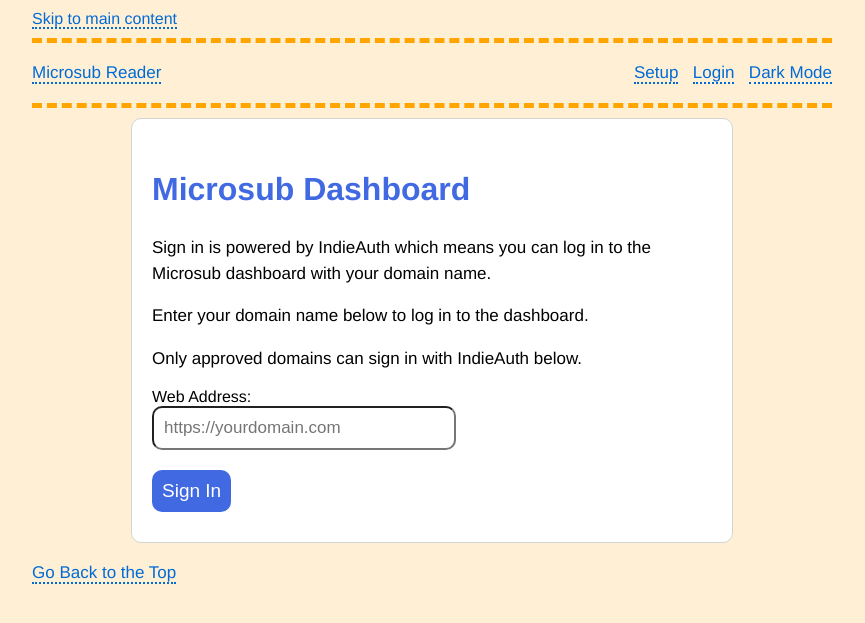
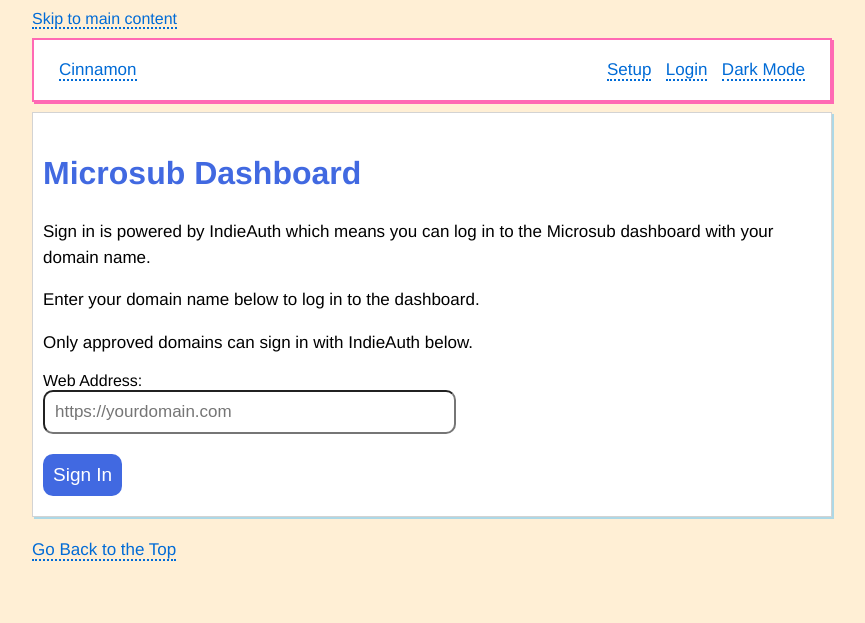
Before and after one commit to capjamesg/cinnamon, a Flask app: page /login in a window 1280 px wide. Shown: the top 623 px of the page, without its empty margins (208-1073 px from the left). Run offline with Flask 2, Linux system fonts and the light colour scheme; parts of the project's set-up code (start-up, migrations or seed data) failed here and were passed over.

Commit message:
continue ui changes, change auth logic, change authorship logic in feed polling

```diff
--- a/feeds/json_feed.py
+++ b/feeds/json_feed.py
@@ -89,7 +89,7 @@ def process_json_feed(item, feed):
     if item.get("title"):
         result["title"] = item.get("title")
     else:
-        result["title"] = "Post by {}".format(result["author"].get("name", item.get("url").split("/"))[2])
+        result["title"] = "Post by {}".format(result["author"].get("name", item.get("url").split("/")[2]))
 
     if item.get("url"):
         result["url"] = item.get("url")
--- a/feeds/xml_feed.py
+++ b/feeds/xml_feed.py
@@ -132,6 +132,8 @@ def process_xml_feed(entry, feed, url):
             all_images = parse_post.find_all("img")
 
             if all_images and len(all_images) > 0 and all_images[0].get("src"):
+                all_images = [i for i in all_images if "u-photo" not in i.get("class", [])]
+
                 result["photo"] = indieweb_utils.canonicalize_url(all_images[0]["src"], url.split("/")[2], all_images[0]["src"])
 
     if content == {} and soup.find("meta", property="description"):
@@ -161,7 +163,7 @@ def process_xml_feed(entry, feed, url):
     if entry.get("title"):
         result["title"] = entry.title
     else:
-        result["title"] = "Post by {}".format(author.get("name", url.split("/"))[2])
+        result["title"] = "Post by {}".format(author.get("name", url.split("/")[2]))
 
     if entry.get("media_content") and len(entry.get("media_content")) > 0:
         for media in entry.get("media_content"):
--- a/microsub.py
+++ b/microsub.py
@@ -76,7 +76,7 @@ def home():
 
 @app.route("/channels")
 def dashboard():
-    auth_result = check_token()
+    auth_result = check_token(request.headers, session)
 
     if auth_result == False:
         return redirect("/login")
@@ -92,7 +92,7 @@ def dashboard():
 
 @app.route("/feeds", methods=["GET", "POST"])
 def feed_list():
-    auth_result = check_token()
+    auth_result = check_token(request.headers, session)
 
     if auth_result == False:
         return redirect("/login")
@@ -131,7 +131,7 @@ def feed_list():
 
 @app.route("/reorder", methods=["POST"])
 def reorder_channels_view():
-    auth_result = check_token()
+    auth_result = check_token(request.headers, session)
 
     if auth_result == False:
         return redirect("/login")
@@ -156,7 +156,7 @@ def reorder_channels_view():
 
 @app.route("/create-channel", methods=["POST"])
 def create_channel_view():
-    auth_result = check_token()
+    auth_result = check_token(request.headers, session)
 
     if auth_result == False:
         return redirect("/login")
@@ -180,7 +180,7 @@ def create_channel_view():
 
 @app.route("/delete-channel", methods=["POST"])
 def delete_channel_view():
-    auth_result = check_token()
+    auth_result = check_token(request.headers, session)
 
     if auth_result == False:
         return redirect("/login")
@@ -205,7 +205,7 @@ def delete_channel_view():
 
 @app.route("/unfollow", methods=["POST"])
 def unfollow_view():
-    auth_result = check_token()
+    auth_result = check_token(request.headers, session)
 
     if auth_result == False:
         return redirect("/login")
--- a/poll_feeds.py
+++ b/poll_feeds.py
@@ -138,7 +138,10 @@ def extract_feed_items(s, url, channel_uid, feed_id):
         poll_cadences.append((poll_cadence, url))
 
     elif "application/json" in content_type:
-        feed = requests.get(url)
+        try:
+            feed = requests.get(url)
+        except:
+            return
 
         if feed.status_code != 200:
             return
--- a/static/styles.css
+++ b/static/styles.css
@@ -24,10 +24,6 @@ select {
 	margin-bottom: 15px;
 }
 .content_box {
-    border: 1px solid lightgray;
-    border-radius: 10px;
-    background: white;
-    padding: 30px;
 	margin-bottom: 15px !important;
 }
 .notification, .green_notification {
@@ -51,16 +47,6 @@ nav, .button_list {
 	justify-content: space-between;
 	align-items: center;
 	margin: 10px 0;
-}
-.main_content_box {
-	max-width: 35em;
-}
-.content_box, .main_content_box {
-	background-color: white;
-	border-radius: 10px;
-	border: 1px solid lightgray;
-	padding: 20px;
-	margin: auto;
 }
 button, .button_link {
 	border-radius: 10px;
@@ -86,6 +72,11 @@ nav, footer ul {
 	display: flex;
 	border-top: 5px #FFA500 dashed;
 	border-bottom: 5px #FFA500 dashed;
+	background: white;
+	border: 2px solid hotpink;
+	box-shadow: 2px 2px hotpink;
+	padding-left: 25px;
+	padding-right: 25px;
 }
 nav ul li {
 	display: inline-block;
@@ -453,13 +444,12 @@ textarea {
     font-size: 1.0625rem;
 	box-sizing: border-box;
 }
-aside, .feed li, #settings {
+aside, .feed li, #settings, .bottom-navigation, .content_box, .main_content_box {
 	padding: 10px;
 	background-color: white;
-	border-radius: 10px;
+	box-shadow: 2px 2px lightblue;
 	margin-right: 10px;
 	border: 1px solid lightgrey;
-    height: 100%;
 	margin-bottom: 20px;
 	box-sizing: border-box;
 	width: 100%;
--- a/templates/base.html
+++ b/templates/base.html
@@ -74,12 +74,10 @@
     <main>
       <a href="#main" class="accessibility_label">Skip to main content</a>
       <nav id="top_navigation">
-        {% if session.get("me") and request.path.startswith("/reader/") %}
-        <p><a href="/reader/all">{{ channel_name }}</a></p>
-        {% elif session.get("me") %}
-        <p><a href="/reader/all" id="page_title">Microsub Reader</a></p>
+        {% if session.get("me") %}
+        <p><a href="/reader/all" id="page_title">Cinnamon</a></p>
         {% else %}
-        <p><a href="/">Microsub Reader</a></p>
+        <p><a href="/">Cinnamon</a></p>
         {% endif %}
         {% if session.get("me") %}
         <ul id="desktop_navigation">
--- a/templates/server/modify_channel.html
+++ b/templates/server/modify_channel.html
@@ -52,7 +52,7 @@
     <form action="/channel/{{ channel[1] }}" method="POST">
         <label for="channel">Channel Name:</label><br>
         <input type="hidden" name="channel" id="channel" value="{{ channel[1] }}"><br>
-        <input type="text" name="name" value="{{ channel[0] }}" placeholder="Channel name"><br>
+        <input type="text" name="name" value="{{ channel }}" placeholder="Channel name"><br>
         <input type="hidden" name="method" id="method" value="delete">
         <input type="hidden" name="action" id="action" value="channels">
         <input type="submit" value="Rename Channel">
@@ -61,7 +61,7 @@
 <section class="content_box">
     <h2>Delete Channel</h2>
     <p>You can delete this channel using the button below.</p>
-    <p>Deleting a channel is irreversible.</p>
+    <p><strong>Note: Deleting a channel is irreversible.</strong></p>
     <form action="/delete-channel" method="POST">
         <input type="hidden" name="channel" value="{{ channel[1] }}">
         <input type="hidden" name="method" id="method" value="delete">
```
Also changed, not shown: client.py (+5 -5 lines), main.py (+7 -7 lines), templates/client/reader.html (+2 -9 lines).
